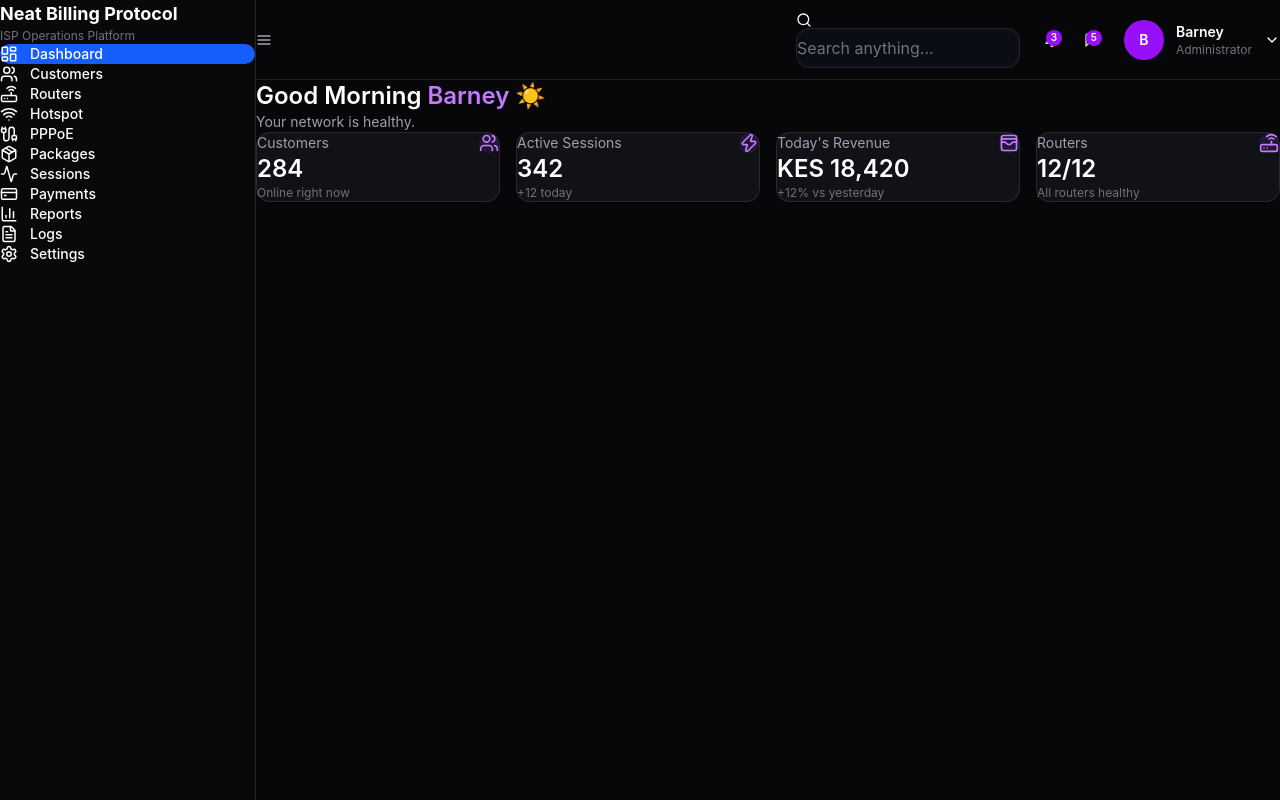
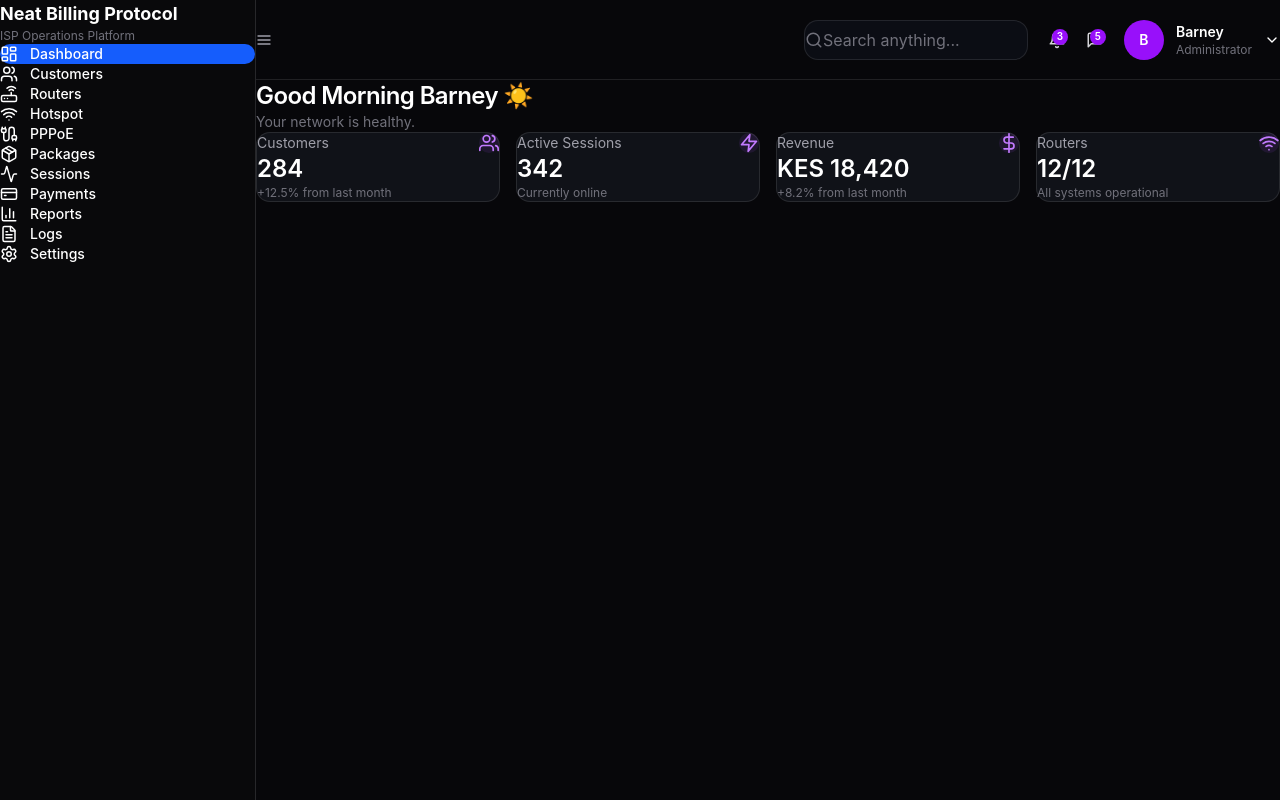
Before and after one commit to barnabasmunuhe/Neat-Billing-Protocol, a React (Vite) app in the folder neat-bp-portal/: page / in a window 1280 px wide. Built offline with nearby package versions, Linux system fonts and the light colour scheme.

Commit message:
feat:Modified the search icon & bar feat:Dashboard StatsCard build(Customers,Active Sessions,Revenue & Routers) by adjusting sizes and layout)

```diff
--- a/neat-bp-portal/src/components/layout/Topbar.tsx
+++ b/neat-bp-portal/src/components/layout/Topbar.tsx
@@ -19,25 +19,27 @@ export default function Topbar() {
       </button>
 
       {/* Right */}
-      <div className="flex items-center gap-6">
+      <div className="flex items-center gap-5">
         {/* Search */}
-        <div className="relative">
-          <FiSearch />
+<div className="flex h-10 w-56 items-center rounded-xl border border-white/10 bg-[#0B0D14]">
+  <FiSearch
+    size={18}
+    className="ml-4 shrink-0 text-zinc-500"
+  />
 
   <input
     type="text"
     placeholder="Search anything..."
-            className="h-10 w-56 rounded-xl border border-white/10 bg-[#0B0D14] pl-11 pr-4 text-sm text-white outline-none placeholder:text-zinc-500 transition focus:border-purple-500/50"
+    className="min-w-0 flex-1 bg-transparent px-3 pr-4 text-sm text-white outline-none placeholder:text-zinc-500"
   />
 </div>
 
-        {/* Notifications */}
         <button
   type="button"
   className="relative rounded-lg p-2 text-zinc-300 transition hover:bg-white/5 hover:text-white"
   aria-label="Notifications"
 >
-          <FiBell />
+  <FiBell size={18} />
 
   <span className="absolute -right-0.5 -top-0.5 flex h-4 min-w-4 items-center justify-center rounded-full bg-purple-600 px-1 text-[10px] font-semibold text-white">
     3
@@ -50,7 +52,7 @@ export default function Topbar() {
   className="relative rounded-lg p-2 text-zinc-300 transition hover:bg-white/5 hover:text-white"
   aria-label="Messages"
 >
-          <FiMessageSquare />
+  <FiMessageSquare size={18} />
 
   <span className="absolute -right-0.5 -top-0.5 flex h-4 min-w-4 items-center justify-center rounded-full bg-purple-600 px-1 text-[10px] font-semibold text-white">
     5
--- a/neat-bp-portal/src/pages/Dashboard.tsx
+++ b/neat-bp-portal/src/pages/Dashboard.tsx
@@ -1,53 +1,54 @@
 import {
-  Users,
-  Zap,
-  WalletCards,
-  Router,
-} from "lucide-react";
+  FiUsers,
+  FiZap,
+  FiDollarSign,
+  FiWifi,
+} from "react-icons/fi";
 
 import StatsCard from "../components/dashboard/StatsCard";
 
 export default function Dashboard() {
   return (
-    <div className="space-y-6">
+    <div className="space-y-8">
+      {/* Greeting */}
       <div>
-        <h1 className="text-2xl font-semibold text-white">
-          Good Morning{" "}
-          <span className="text-purple-400">Barney</span> ☀️
+        <h1 className="text-2xl font-semibold tracking-tight text-white">
+          Good Morning Barney ☀️
         </h1>
 
-        <p className="mt-1 text-sm text-zinc-400">
+        <p className="mt-1 text-sm text-zinc-500">
           Your network is healthy.
         </p>
       </div>
 
+      {/* Stats */}
       <div className="grid gap-4 sm:grid-cols-2 xl:grid-cols-4">
         <StatsCard
           title="Customers"
           value="284"
-          description="Online right now"
-          icon={<Users size={20} />}
+          description="+12.5% from last month"
+          icon={<FiUsers size={20} />}
         />
 
         <StatsCard
           title="Active Sessions"
           value="342"
-          description="+12 today"
-          icon={<Zap size={20} />}
+          description="Currently online"
+          icon={<FiZap size={20} />}
         />
 
         <StatsCard
-          title="Today's Revenue"
+          title="Revenue"
           value="KES 18,420"
-          description="+12% vs yesterday"
-          icon={<WalletCards size={20} />}
+          description="+8.2% from last month"
+          icon={<FiDollarSign size={20} />}
         />
 
         <StatsCard
           title="Routers"
           value="12/12"
-          description="All routers healthy"
-          icon={<Router size={20} />}
+          description="All systems operational"
+          icon={<FiWifi size={20} />}
         />
       </div>
     </div>
```
Lines whose indentation alone changed are shown as unchanged.
